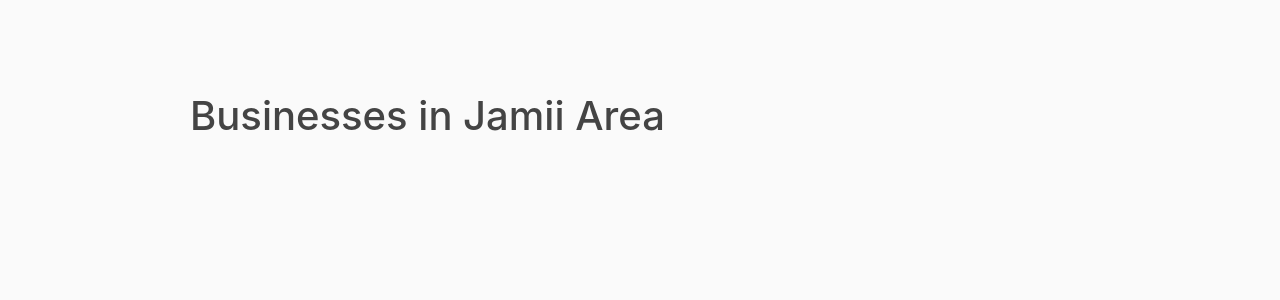
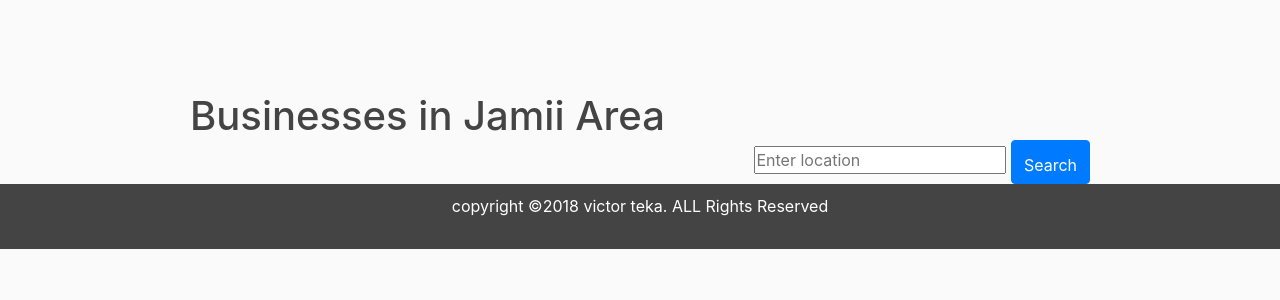
Before and after one commit to Victorteka/jamii-flask-app, a Flask app: page /available-business in a window 1280 px wide. Shown: the part 58-358 px from the top of the page. Run offline with Flask 2, Linux system fonts and the light colour scheme; data that the repository does not hold is empty; some libraries are stand-ins or nearby versions.

Commit message:
fixed some bags

```diff
--- a/app/forms/forms.py
+++ b/app/forms/forms.py
@@ -46,3 +46,8 @@ class ReviewForm(FlaskForm):
     review_headline = StringField('Review Headline', validators = [DataRequired()])
     comment = TextAreaField('Comment', validators = [DataRequired()])
     submit = SubmitField('Leave a Comment')
+
+#search form
+class SearchForm(FlaskForm):
+    location = StringField(validators = [DataRequired()])
+    submit =SubmitField()
--- a/app/static/css/main.css
+++ b/app/static/css/main.css
@@ -59,7 +59,7 @@ h1, h2, h3, h4, h5, h6 {
   color: #fff;
   padding-top: 16px;
   font-weight: bold;
-  font-size: 55px;
+  font-size: 45px;
 }
 .btn {
   padding-top: 12px;
@@ -97,4 +97,26 @@ p{
 .login-logo{
   width: auto;
   height: 110px;
+  margin-top: 65px;
+  padding-left: 40%;
+  margin-bottom: 12px;
 }
+footer{
+  background-color: #444444;
+  color: #fff;
+  width: 100%;
+  height: 65px;
+}
+a{
+  text-decoration: none;
+}
+.btn-home{
+  border-radius: 20px;
+  padding:45px;
+  background-color: #e67e22;
+  color: #fff;
+}
+
+.search-form{
+  text-align: right;
+}
--- a/app/templates/base.html
+++ b/app/templates/base.html
@@ -55,6 +55,10 @@
           {% block content %}{% endblock %}
         </div>
 
+        <footer class="my-footer">
+          <p>copyright &copy;2018 victor teka. ALL Rights Reserved</p>
+        </footer>
+
 
     <!-- Optional JavaScript -->
     <!-- jQuery first, then Popper.js, then Bootstrap JS -->
--- a/app/templates/home.html
+++ b/app/templates/home.html
@@ -12,6 +12,9 @@
       <h1>Welcome to Jamii website</h1>
       <h2>Here we keep track of all business in Jamii area</h2>
     </div>
+    <div class="home-btn">
+    <a href="{{ url_for('businesses') }}">Register Your Business Today</a>
+  </div>
   </div>
 </div>
 
--- a/app/templates/login.html
+++ b/app/templates/login.html
@@ -5,7 +5,6 @@
             {{ form.hidden_tag() }}
             <fieldset class="form-group">
                 <img class="login-logo" src="https://cdn3.iconfinder.com/data/icons/essential-rounded/64/Rounded-31-512.png" class="center" alt="login-logo">
-                <legend class="border-bottom mb-4" id ="register-title">Enter your credentials to login</legend>
                 <div class="form-group">
                     {{ form.email.label(class="form-control-label") }}
                     {% if form.email.errors %}
--- a/app/templates/success.html
+++ b/app/templates/success.html
@@ -7,6 +7,11 @@
 {% block content %}
 <div class="content-bs">
 <h1>Businesses in Jamii Area</h1>
+<form action="", method="POST" class="search-form">
+    {{form.hidden_tag() }}
+    <input type="text" placeholder="Enter location"  value="{{request.form.location }}">
+    <input class="btn btn-primary" type="submit" value="Search">
+</form>
 {% for business in businesses%}
 <div class="jumbotron">
 <h3><a href="{{ url_for('single_business', business_id = business.id) }}">Business Name: {{ business.name }}</a></h3><br>
--- a/app/views/views.py
+++ b/app/views/views.py
@@ -1,6 +1,6 @@
 from flask import render_template, flash, url_for, redirect, request, abort
 from app import app, db
-from app.forms.forms import RegisterForm, LoginForm, BusinessesForm, ReviewForm
+from app.forms.forms import RegisterForm, LoginForm, BusinessesForm, ReviewForm, SearchForm
 from flask_login import login_user, logout_user, current_user, login_required
 from app.models.models import User, Businesses, Review
 
@@ -64,10 +64,15 @@ def businesses():
     return render_template('business.html', title = 'Business', form = form, legend = 'Register Business', btn = 'Register')
 
 #route that display all registered businesses
-@app.route('/available-business')
+@app.route('/available-business', methods =[ 'GET', 'POST'])
 def available():
+    form = SearchForm()
     businesses = Businesses.query.all()
-    return render_template('success.html', businesses = businesses)
+    locations = Businesses.query.filter_by(location = form.location.data).all()
+    if locations:
+        return redirect('location.html', locations = locations, form = form)
+
+    return render_template('success.html', businesses = businesses, form = form)
 
 #route that get business by id
 @app.route('/businesses/<int:business_id>')
```
Also changed, not shown: app/templates/index.html (deleted, +0 -25 lines), app/templates/location.html (added, +13 -0 lines).
